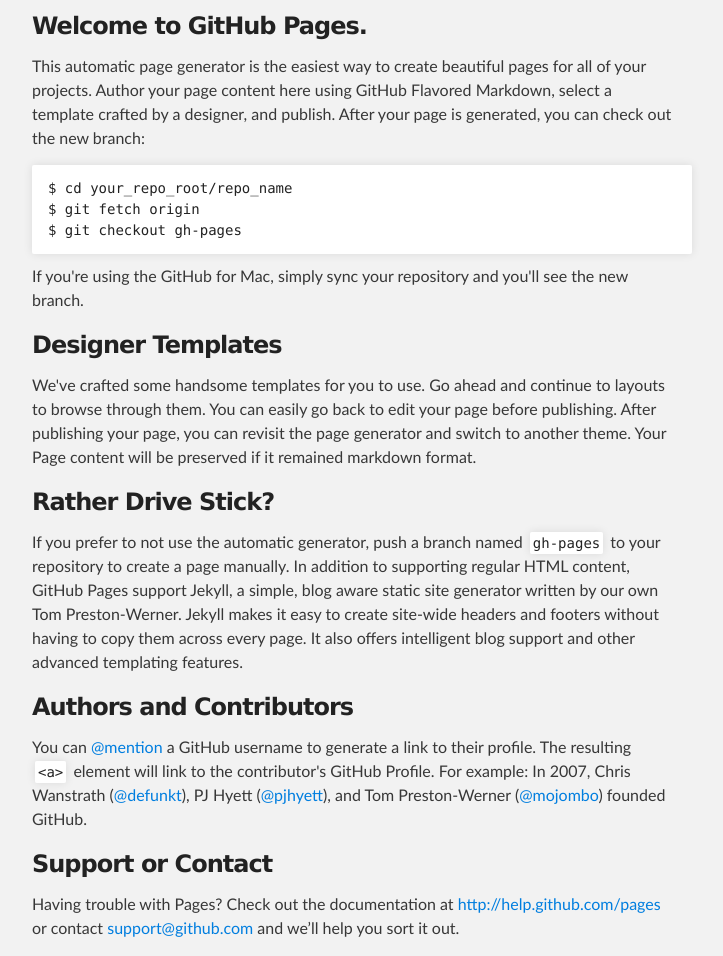
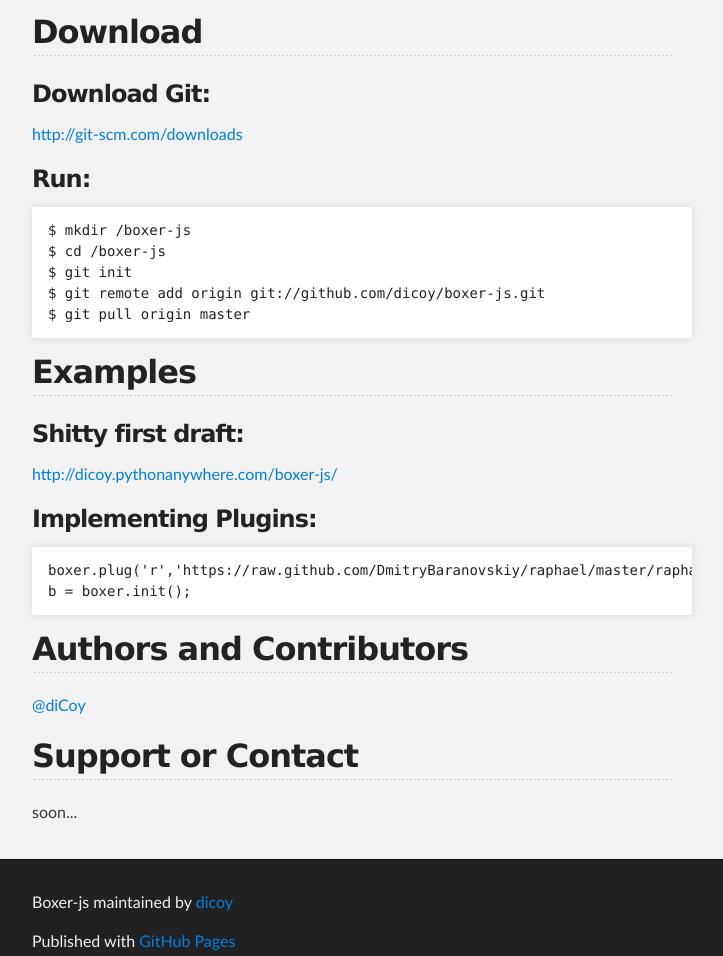
Before and after one commit to dicoy-zz/boxer-js, a plain HTML site: page index.html in a window 1280 px wide. Shown: the part 288-1244 px from the top of the page, without its empty margins (288-1011 px from the left). Drawn offline with Linux system fonts and the light colour scheme.

```diff
--- a/index.html
+++ b/index.html
@@ -31,32 +31,40 @@
     <!-- MAIN CONTENT -->
     <div id="main_content_wrap" class="outer">
       <section id="main_content" class="inner">
-        <h3>Welcome to GitHub Pages.</h3>
+        <h2>Download</h2>
 
-<p>This automatic page generator is the easiest way to create beautiful pages for all of your projects. Author your page content here using GitHub Flavored Markdown, select a template crafted by a designer, and publish. After your page is generated, you can check out the new branch:</p>
+<h3>Download Git:</h3>
 
-<pre><code>$ cd your_repo_root/repo_name
-$ git fetch origin
-$ git checkout gh-pages
+<p><a href="http://git-scm.com/downloads">http://git-scm.com/downloads</a></p>
+
+<h3>Run:</h3>
+
+<pre><code>$ mkdir /boxer-js
+$ cd /boxer-js
+$ git init
+$ git remote add origin git://github.com/dicoy/boxer-js.git
+$ git pull origin master
 </code></pre>
 
-<p>If you're using the GitHub for Mac, simply sync your repository and you'll see the new branch.</p>
+<h2>Examples</h2>
 
-<h3>Designer Templates</h3>
+<h3>Shitty first draft:</h3>
 
-<p>We've crafted some handsome templates for you to use. Go ahead and continue to layouts to browse through them. You can easily go back to edit your page before publishing. After publishing your page, you can revisit the page generator and switch to another theme. Your Page content will be preserved if it remained markdown format.</p>
+<p><a href="http://dicoy.pythonanywhere.com/boxer-js/">http://dicoy.pythonanywhere.com/boxer-js/</a></p>
 
-<h3>Rather Drive Stick?</h3>
+<h3>Implementing Plugins:</h3>
 
-<p>If you prefer to not use the automatic generator, push a branch named <code>gh-pages</code> to your repository to create a page manually. In addition to supporting regular HTML content, GitHub Pages support Jekyll, a simple, blog aware static site generator written by our own Tom Preston-Werner. Jekyll makes it easy to create site-wide headers and footers without having to copy them across every page. It also offers intelligent blog support and other advanced templating features.</p>
+<pre><code>boxer.plug('r','https://raw.github.com/DmitryBaranovskiy/raphael/master/raphael-min.js');
+b = boxer.init();
+</code></pre>
 
-<h3>Authors and Contributors</h3>
+<h2>Authors and Contributors</h2>
 
-<p>You can <a href="https://github.com/blog/821" class="user-mention">@mention</a> a GitHub username to generate a link to their profile. The resulting <code>&lt;a&gt;</code> element will link to the contributor's GitHub Profile. For example: In 2007, Chris Wanstrath (<a href="https://github.com/defunkt" class="user-mention">@defunkt</a>), PJ Hyett (<a href="https://github.com/pjhyett" class="user-mention">@pjhyett</a>), and Tom Preston-Werner (<a href="https://github.com/mojombo" class="user-mention">@mojombo</a>) founded GitHub.</p>
+<p><a href="https://github.com/diCoy" class="user-mention">@diCoy</a></p>
 
-<h3>Support or Contact</h3>
+<h2>Support or Contact</h2>
 
-<p>Having trouble with Pages? Check out the documentation at <a href="http://help.github.com/pages">http://help.github.com/pages</a> or contact <a href="mailto:support@github.com">support@github.com</a> and we’ll help you sort it out.</p>
+<p>soon...</p>
       </section>
     </div>
 
```
Also changed, not shown: params.json (+1 -1 lines).
